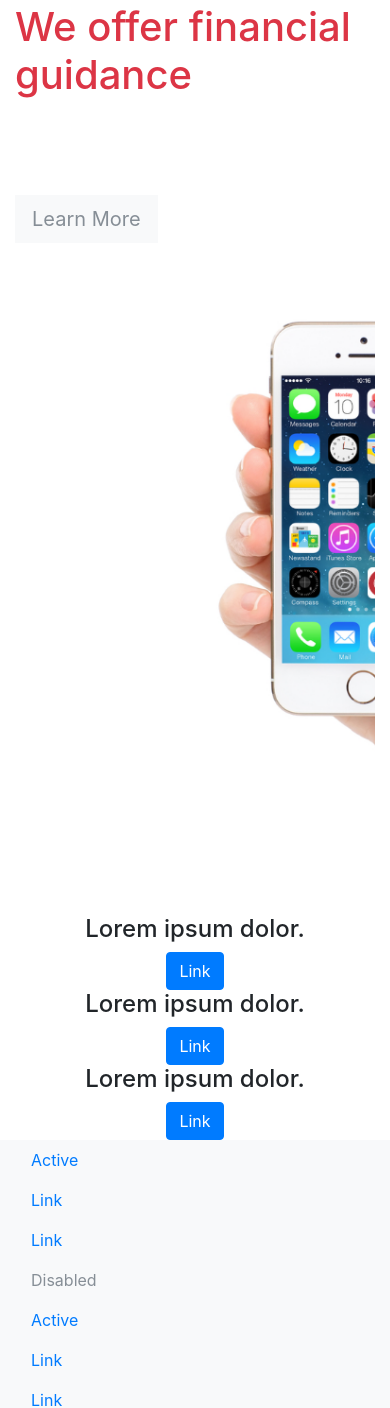
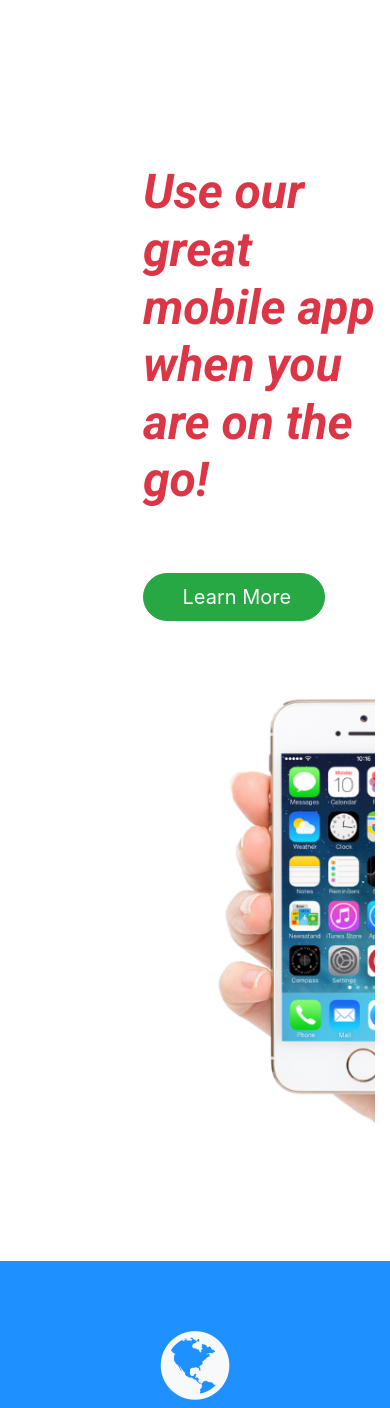
Before and after one commit to BracketNerd101/World_Bank_Landing_Page, a plain HTML site: page index.html in a window 390 px wide. Shown: the part 4051-5459 px from the top of the page. Drawn offline with nearby package versions, Linux system fonts and the light colour scheme.

Commit message:
changed layout

```diff
--- a/css/homepage.css
+++ b/css/homepage.css
@@ -8,7 +8,7 @@ body {
 
 Dodger Blue color. #1e90ff
 
-HEX COLOR: #BD3039;
+ RED SOX HEX COLOR: #BD3039;
 
 /////////Fonts //////////////
 
@@ -150,3 +150,37 @@ margin-bottom: auto;
       width: 100%;
 
 }
+
+.mobile_text_style {
+
+  font-size: 3rem;
+  margin-top: 10rem;
+  margin-left: 8rem;
+  margin-bottom: 2rem;
+  font-family: 'Roboto', sans-serif;
+}
+
+.mobile_app_style {
+
+       margin-left: 8rem;
+       margin-top: 2rem;
+
+}
+
+.growth_spacing_icon {
+
+  margin-top: 4rem;
+}
+
+
+.growth_spacing {
+
+  margin-top: 7rem;
+  margin-bottom: 7rem;
+}
+
+.bg-growth {
+
+  background-color: #1e90ff;
+      margin-top: -2rem;
+}
--- a/index.html
+++ b/index.html
@@ -1,7 +1,7 @@
 <!doctype html>
 <html lang="en">
   <head>
-    <title>Hello, world!</title>
+    <title>World Banking</title>
     <!-- Required meta tags -->
     <meta charset="utf-8">
     <meta name="viewport" content="width=device-width, initial-scale=1, shrink-to-fit=no">
@@ -44,7 +44,7 @@
 
 <div class="container-fluid sign-container">
   <div class="row">
-    <div class=" col-sm-12 col-md-3 col-lg-3 entry_sign_card_style">
+    <div class=" col-sm-12 col-md-4 col-lg-4 entry_sign_card_style">
       <div class="card-body text-left">
         <div class="text-center"><img src="img/sign_in_avatar.png" class="text-center avatar_spacing" alt=""></div>
         <form>
@@ -60,7 +60,7 @@
       <a href="#" class="btn btn-link text-primary font-italic text-left" role="button">Create an Account</a>
       <a href="#" class="btn btn-link text-primary font-italic text-left" role="button">Forgot username or password?</a>
   </div>
-  <div class="col-sm-12 col-md-9 col-lg-9 money_banner_style">
+  <div class="col-sm-12 col-md-8 col-lg-8 money_banner_style">
        <h1 class="money_banner_header text-white font-bold font-italic">The modern way to bank. <br> The better way to bank. <br> #HumbleBrag <br>
          <a href="#" class="btn btn-lg btn-light text-redsox btn_flat_style" role="button">Learn More</a>
        </h1>
@@ -71,22 +71,22 @@
 
 <div class="container bg-text_support">
   <div class="row">
-    <div class="col-sm-12 col-md-3 col-lg-3 support_spacing">
+    <div class="col-xs-6 col-sm-12 col-md-6 col-lg-3 support_spacing">
       <img src="img/growth_2.png" class="support_icons" alt=""><br><br>
       <h4 class="text-dark text_support_style"> Find out how to save 15%</h4>
        <a href="#" class="btn btn-lg btn-light text-secondary btn_flat_style" role="button">Learn More</a>
     </div><!-- end of div -->
-    <div class="col-sm-12 col-md-3 col-lg-3 support_spacing">
+    <div class="col-xs-6 col-sm-12 col-md-6 col-lg-3 support_spacing">
       <img src="img/credit_card.png" class="support_icons" alt=""><br><br>
         <h4 class="text-dark text_support_style"> Create a checking account</h4>
         <a href="#" class="btn btn-lg btn-light text-secondary btn_flat_style" role="button">Learn More</a>
     </div><!-- end of div -->
-    <div class="col-sm-12 col-md-3 col-lg-3 support_spacing">
+    <div class="col-xs-6 col-sm-12 col-md-6 col-lg-3 support_spacing">
       <img src="img/chart.png" class="support_icons" alt=""><br><br>
       <h4 class="text-dark text_support_style">Get financial consulting</h4><br>
         <a href="#" class="btn btn-lg btn-light text-secondary btn_flat_style" role="button">Learn More</a>
     </div><!-- end of div -->
-    <div class="col-sm-12 col-md-3 col-lg-3 support_spacing">
+    <div class="col-xs-6 col-sm-12 col-md-6 col-lg-3 support_spacing">
       <img src="img/account_glasses.png" class="support_icons" alt=" "><br><br>
       <h4 class="text-dark text_support_style">Recover your account info</h4>
         <a href="#" class="btn btn-lg btn-light text-secondary btn_flat_style" role="button">Learn More</a>
@@ -141,10 +141,10 @@
 <div class="container-fluid">
   <div class="row">
       <div class="col-sm-12 col-md-5 col-lg-5">
-        <h1 class="text-danger font-bold">We offer financial guidance</h1>
-        <p class="consulting_style">
-          <a href="#" class="btn btn-lg btn-light text-secondary btn_flat_style" role="button">Learn More</a>
-        </p>
+        <h1 class="text-danger mobile_text_style">Use our great mobile app when you are on the go!</h1>
+        <!-- <p class="consulting_style"> -->
+          <a href="#" class="btn btn-lg btn-success text-light btn_pill_style mobile_app_style" role="button"> &nbsp; &nbsp; Learn More &nbsp;&nbsp;</a>
+        <!-- </p> -->
       </div>
       <div class="col-sm-12 col-md-7 col-lg-7">
         <div class="jumbotron jumbotron-fluid mobile_banner_style ">
@@ -153,19 +153,30 @@
   </div> <!-- end of row -->
 </div> <!--  end mobile app section ---------------------------------------------------------------------------------------------------------------------------------------------------------------------------------------------------------------------------------------------------------------------------->
 
-<div class="container-fluid">
+<div class="container-fluid bg-growth">
   <div class="row">
-    <div class="col-sm-12 col-md-4 col-lg-4 text-center">
-      <h4>Lorem ipsum dolor.</h4>
-      <a class="btn btn-primary" href="#" role="button">Link</a>
+    <div class="col-sm-12 col-md-12 col-lg-12 text-center growth_spacing_icon">
+      <i class="fa fa-globe fa-5x text-light" aria-hidden="true"></i>
     </div>
-    <div class="col-sm-12 col-md-4 col-lg-4 text-center">
-      <h4>Lorem ipsum dolor.</h4>
-      <a class="btn btn-primary" href="#" role="button">Link</a>
+  </div>
+  <div class="row">
+    <div class="col-sm-12 col-md-4 col-lg-4 text-center growth_spacing">
+      <h4 class="text-light">Analysis</h4>
+      <p class="text-center text-light">Lorem ipsum dolor sit amet, consectetur adipisicing elit. Blanditiis, earum doloremque dicta.</p>
+      <a href="#" class="btn btn-lg btn-light text-secondary btn_flat_style" role="button">Learn More</a>
+
     </div>
-    <div class="col-sm-12 col-md-4 col-lg-4 text-center">
-      <h4>Lorem ipsum dolor.</h4>
-      <a class="btn btn-primary" href="#" role="button">Link</a>
+    <div class="col-sm-12 col-md-4 col-lg-4 text-center growth_spacing">
+      <h4 class="text-light">Financial Planning</h4>
+      <p class="text-center text-light">Lorem ipsum dolor sit amet, consectetur adipisicing elit. Voluptatem ipsam eius modi.</p>
+      <a href="#" class="btn btn-lg btn-light text-secondary btn_flat_style" role="button">Learn More</a>
+
+    </div>
+    <div class="col-sm-12 col-md-4 col-lg-4 text-center growth_spacing">
+      <h4 class="text-light">Growth</h4>
+      <p class="text-center text-light">Lorem ipsum dolor sit amet, consectetur adipisicing elit. Rem similique mollitia atque?</p>
+      <a href="#" class="btn btn-lg btn-light text-secondary btn_flat_style" role="button">Learn More</a>
+
     </div>
   </div> <!-- end of row -->
 </div> <!--  end mobile app section ---------------------------------------------------------------------------------------------------------------------------------------------------------------------------------------------------------------------------------------------------------------------------->
```
Also changed, not shown: img/corp_logo.png, img/corp_logo@2x.png.
